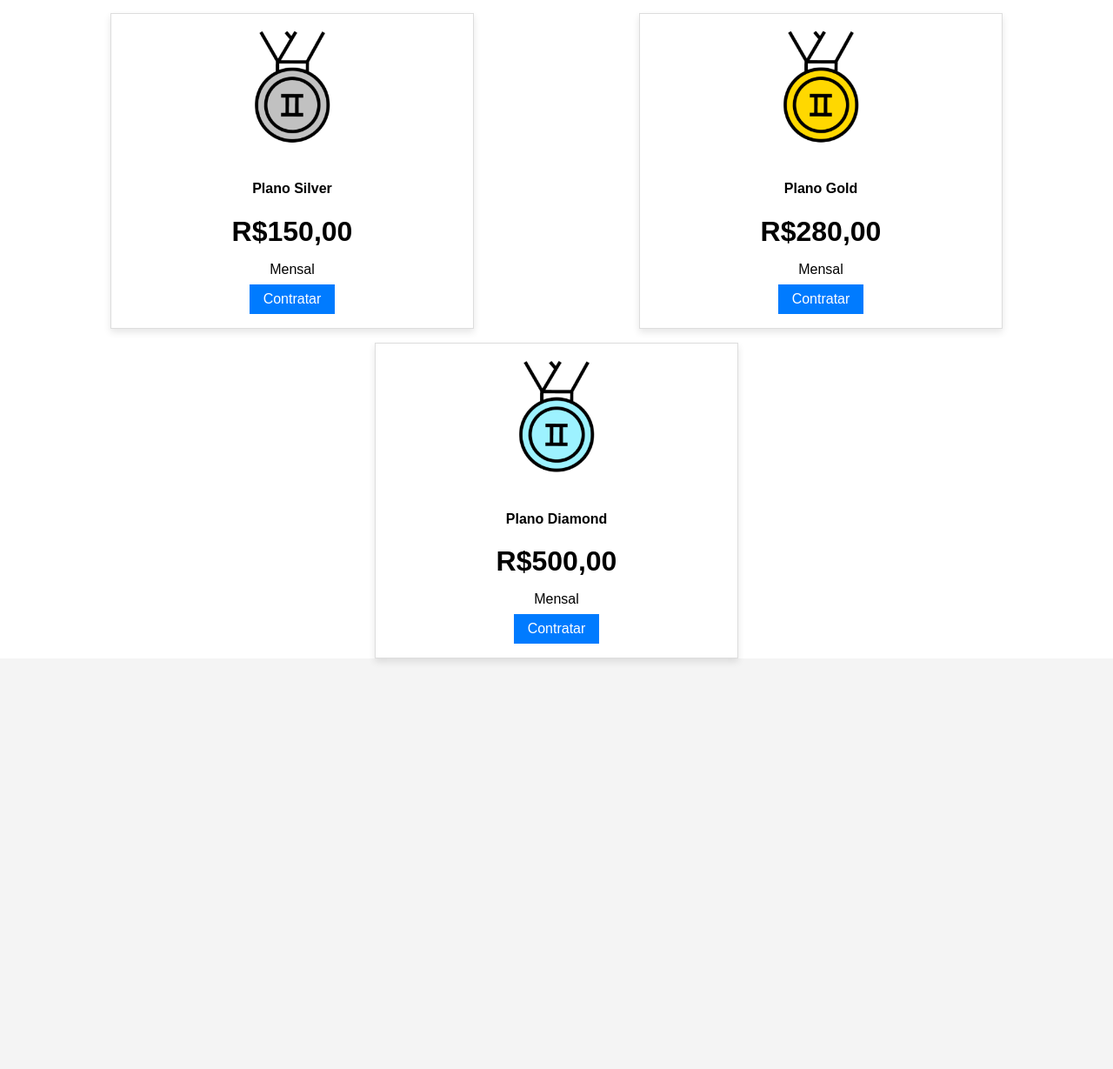
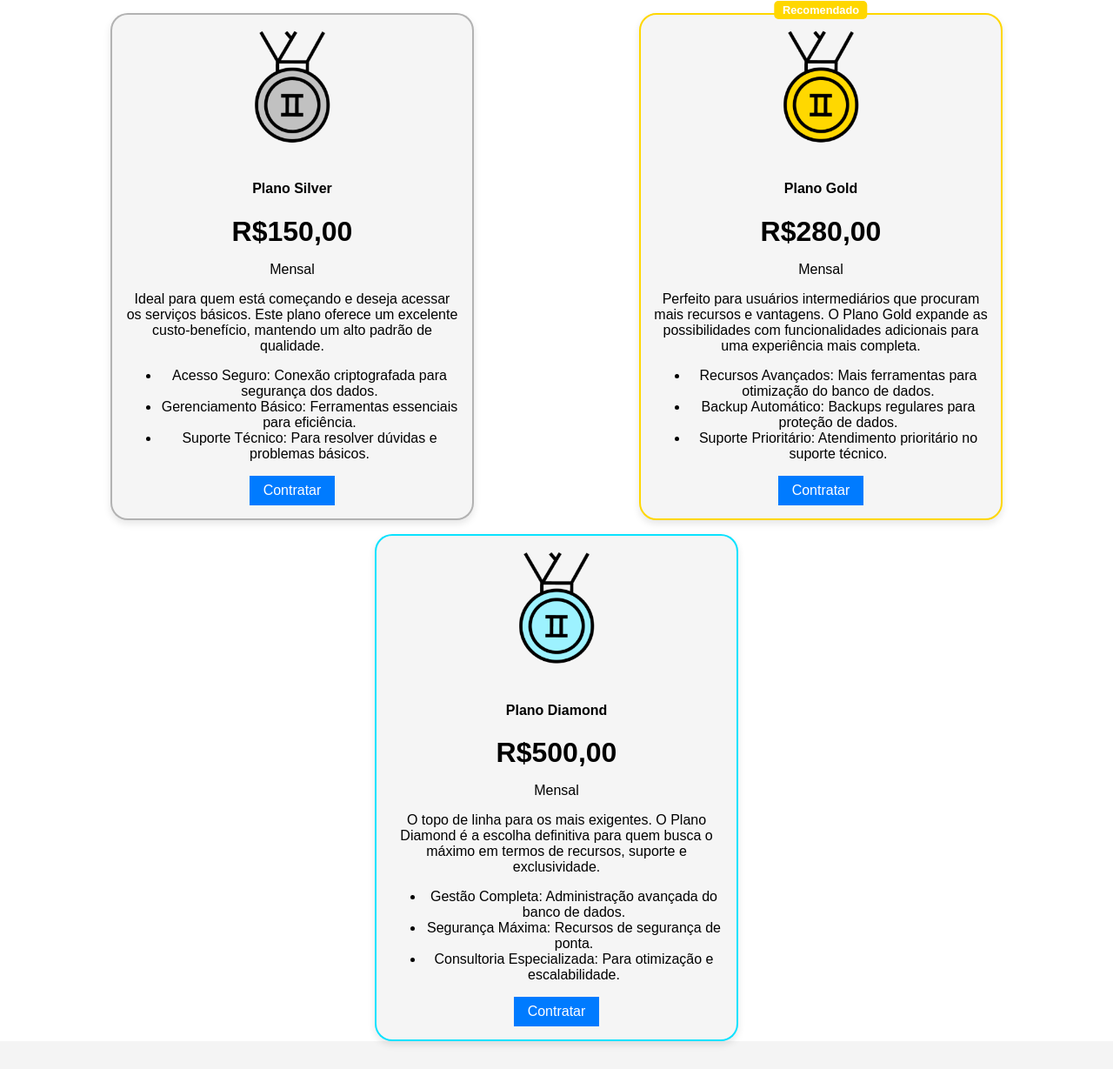
Before and after one commit to PI-Fatec/PrimeInventory, a website: page Planos.html in a window 1280 px wide. Shown: the part 187-1416 px from the top of the page at 87% size. Before the commit the page ends 976 px from the top, so only its background shows below. Drawn offline with Linux system fonts and the light colour scheme.

Commit message:
Estilização Planos

```diff
--- a/Planos.html
+++ b/Planos.html
@@ -39,31 +39,53 @@
 
     <h1 class="Disp">Escolha seu plano</h1>
     <div id='plan'>
+        <!-- Plano Silver -->
         <div class="Caixas_planos">
-            <img src="img/planos/MedalhaPrata 1.png" alt="">
-            <h4>Plano Silver </h4>
+            <img src="img/planos/MedalhaPrata 1.png" alt="Plano Silver">
+            <h4>Plano Silver</h4>
             <h1>R$150,00</h1>
             <p>Mensal</p>
+            <p>Ideal para quem está começando e deseja acessar os serviços básicos. Este plano oferece um excelente custo-benefício, mantendo um alto padrão de qualidade.</p>
+            <ul>
+                <li>Acesso Seguro: Conexão criptografada para segurança dos dados.</li>
+                <li>Gerenciamento Básico: Ferramentas essenciais para eficiência.</li>
+                <li>Suporte Técnico: Para resolver dúvidas e problemas básicos.</li>
+            </ul>
             <a href="./Planos.html">Contratar</a>
         </div>
 
+        <!-- Plano Gold -->
         <div class="Caixas_planos">
-            <img src="img/planos/Medalha ouro.png" alt="">
-            <h4>Plano Gold </h4>
+            <img src="img/planos/Medalha ouro.png" alt="Plano Gold">
+            <h4>Plano Gold</h4>
             <h1>R$280,00</h1>
             <p>Mensal</p>
+            <p>Perfeito para usuários intermediários que procuram mais recursos e vantagens. O Plano Gold expande as possibilidades com funcionalidades adicionais para uma experiência mais completa.</p>
+            <ul>
+                <li>Recursos Avançados: Mais ferramentas para otimização do banco de dados.</li>
+                <li>Backup Automático: Backups regulares para proteção de dados.</li>
+                <li>Suporte Prioritário: Atendimento prioritário no suporte técnico.</li>
+            </ul>
             <a href="./Planos.html">Contratar</a>
         </div>
 
+        <!-- Plano Diamond -->
         <div class="Caixas_planos">
-            <img src="img/planos/Medalhadiamond.png" alt="">
-            <h4> </h4>
-            <h4>Plano Diamond </h4>
+            <img src="img/planos/Medalhadiamond.png" alt="Plano Diamond">
+            <h4>Plano Diamond</h4>
             <h1>R$500,00</h1>
             <p>Mensal</p>
+            <p>O topo de linha para os mais exigentes. O Plano Diamond é a escolha definitiva para quem busca o máximo em termos de recursos, suporte e exclusividade.</p>
+            <ul>
+                <li>Gestão Completa: Administração avançada do banco de dados.</li>
+                <li>Segurança Máxima: Recursos de segurança de ponta.</li>
+                <li>Consultoria Especializada: Para otimização e escalabilidade.</li>
+            </ul>
             <a href="./Planos.html">Contratar</a>
         </div>
     </div>
 
+
+
 </body>
 </html>
--- a/css/planos.css
+++ b/css/planos.css
@@ -75,13 +75,32 @@ body, html {
 }
 
 .Caixas_planos {
-    background-color: #fff;
+    background-color: #f5f5f5;
     border: 1px solid #ddd;
     padding: 1rem;
     width: calc(33.333% - 1rem);
     text-align: center;
     box-shadow: 0 4px 8px rgba(0,0,0,0.1);
+    position: relative; /* Adicionado para posicionar o efeito de luz */
 }
+
+/* Efeito de luz para cada plano */
+.Caixas_planos::before {
+    content: '';
+    position: absolute;
+    top: -10px;
+    left: 50%;
+    transform: translateX(-50%);
+    width: 120%;
+    height: 10px;
+    border-radius: 50%;
+    z-index: -1;
+}
+
+/* Cores específicas para cada plano */
+.Caixas_planos:nth-child(1)::before { background-color: rgba(192,192,192, 0.5); } /* Prata */
+.Caixas_planos:nth-child(2)::before { background-color: rgba(255,215,0, 0.5); } /* Ouro */
+.Caixas_planos:nth-child(3)::before { background-color: rgba(0, 225, 255, 0.959); } /* Diamante */
 
 .Caixas_planos img {
     width: 100px;
@@ -106,6 +125,41 @@ body, html {
 .Caixas_planos a:hover {
     background-color: #0056b3;
 }
+
+/* Borda para os planos */
+
+.Caixas_planos:nth-child(1) {
+    border-radius: 20px;
+    border: 2px solid rgba(112, 112, 112, 0.5); /* Borda prata */
+    padding: calc(1rem - 1px); /* Ajuste no padding para manter o tamanho */
+}
+.Caixas_planos:nth-child(2) {
+    border-radius: 20px;
+    border: 2px solid #ffd700; /* Borda dourada */
+    padding: calc(1rem - 1px); /* Ajuste no padding para manter o tamanho */
+}
+.Caixas_planos:nth-child(3) {
+    border-radius: 20px;
+    border: 2px solid rgba(0, 225, 255, 0.959); /* Borda Diamante */
+    padding: calc(1rem - 1px); /* Ajuste no padding para manter o tamanho */
+}
+
+/* Destacando o Plano Gold como recomendado */
+
+.Caixas_planos:nth-child(2) h4::after {
+    content: 'Recomendado';
+    position: absolute;
+    top: -1rem;
+    left: 50%;
+    transform: translateX(-50%);
+    background-color: #ffd700;
+    color: #fff;
+    padding: 0.2rem 0.6rem;
+    border-radius: 0.3rem;
+    font-size: 0.8rem;
+    font-weight: bold;
+}
+
 
 /* Responsividade */
 @media (min-width: 320px) and (max-width: 450px) {
```
